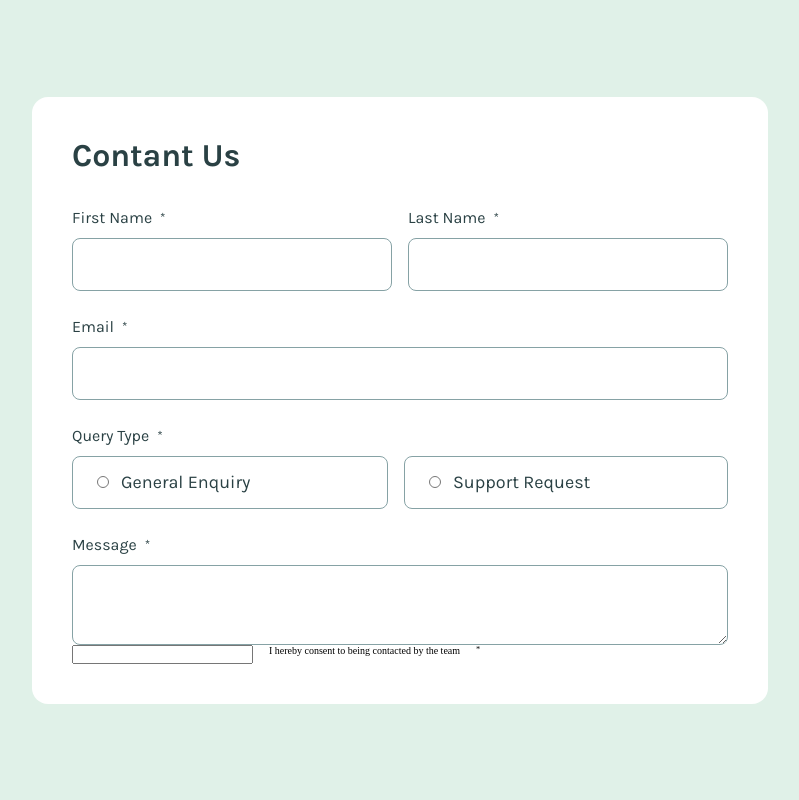
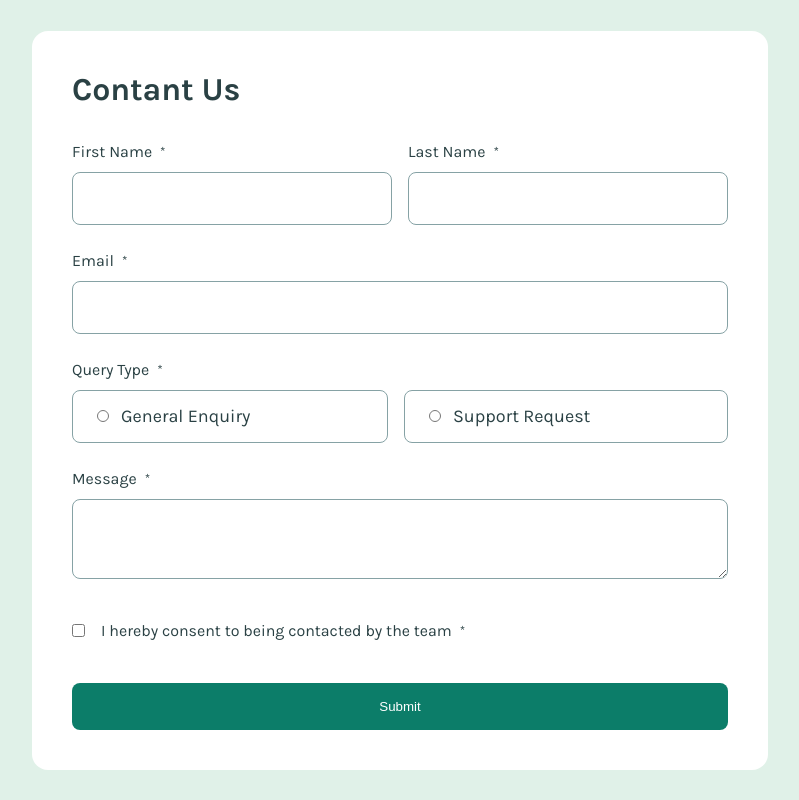
Before and after one commit to moustafaessam/Form, a React (Vite) app: page / in a window 1280 px wide. Shown: the whole page, without its empty margins (240-1039 px from the left). Built offline with nearby package versions, Linux system fonts and the light colour scheme.

Commit message:
added button and checkbox list

```diff
--- a/src/App.tsx
+++ b/src/App.tsx
@@ -6,6 +6,7 @@ import InputField from "./components/InputField";
 import RadioField from "./components/RadioField";
 import Message from "./components/Message";
 import Checklist from "./components/Checklist";
+import Button from "./components/Button";
 
 const StyledMainContainer = styled.form`
   background-color: var(--white);
@@ -42,6 +43,7 @@ export type FormInputs = {
   email: string;
   queryType: string;
   message: string;
+  consent: boolean;
 };
 
 export default function App() {
@@ -49,7 +51,7 @@ export default function App() {
   const { handleSubmit } = form;
 
   function onSubmit(data: FormInputs) {
-    console.log("Form Submitted:", data);
+    return data;
   }
 
   return (
@@ -68,6 +70,7 @@ export default function App() {
             <Message />
           </StyledInnerContainer>
           <Checklist />
+          <Button />{" "}
         </StyledMainContainer>
       </FormProvider>
     </>
--- /dev/null
+++ b/src/components/Button.tsx
@@ -0,0 +1,15 @@
+import styled from "styled-components";
+
+const StyledButton = styled.button`
+  width: 100%;
+  border: none;
+  color: var(--white);
+  border-radius: 0.8rem;
+  padding: 1.6rem 4rem;
+  background-color: var(--green-600);
+  cursor: pointer;
+`;
+
+export default function Button() {
+  return <StyledButton>Submit</StyledButton>;
+}
--- a/src/components/Checklist.tsx
+++ b/src/components/Checklist.tsx
@@ -1,14 +1,59 @@
+import { useFormContext } from "react-hook-form";
 import styled from "styled-components";
+import { FormInputs } from "../App";
+
+const StyledContainer = styled.div`
+  display: flex;
+  flex-direction: column;
+  gap: 0.8rem;
+  margin: 4rem 0;
+`;
 
 const StyledLabel = styled.label`
   display: flex;
   gap: 1.6rem;
+  color: var(--grey-900);
+  font-family: "Karla Regular";
+  font-size: var(--body-sm);
+  line-height: 150%;
+  align-items: center;
+`;
+
+const StyledSpan = styled.span`
+  display: flex;
+  gap: 0.8rem;
+  align-items: center;
+`;
+
+const StyledError = styled.p`
+  font-family: "Karla Regular";
+  color: var(--red);
+  font-size: var(--body-sm);
 `;
 
 export default function Checklist() {
+  const {
+    register,
+    formState: { errors },
+  } = useFormContext<FormInputs>();
+
   return (
-    <StyledLabel>
-      <input />I hereby consent to being contacted by the team <sup>*</sup>
-    </StyledLabel>
+    <StyledContainer>
+      <StyledLabel htmlFor="consent">
+        <input
+          type="checkbox"
+          id="consent"
+          {...register("consent", { required: "You must agree to proceed." })}
+          aria-invalid={errors.consent ? "true" : "false"}
+          aria-describedby={errors.consent ? "consent-error" : undefined}
+        />
+        <StyledSpan>
+          I hereby consent to being contacted by the team <sup>*</sup>
+        </StyledSpan>
+      </StyledLabel>
+      {errors.consent && (
+        <StyledError id="consent-error">{errors.consent.message}</StyledError>
+      )}
+    </StyledContainer>
   );
 }
```
